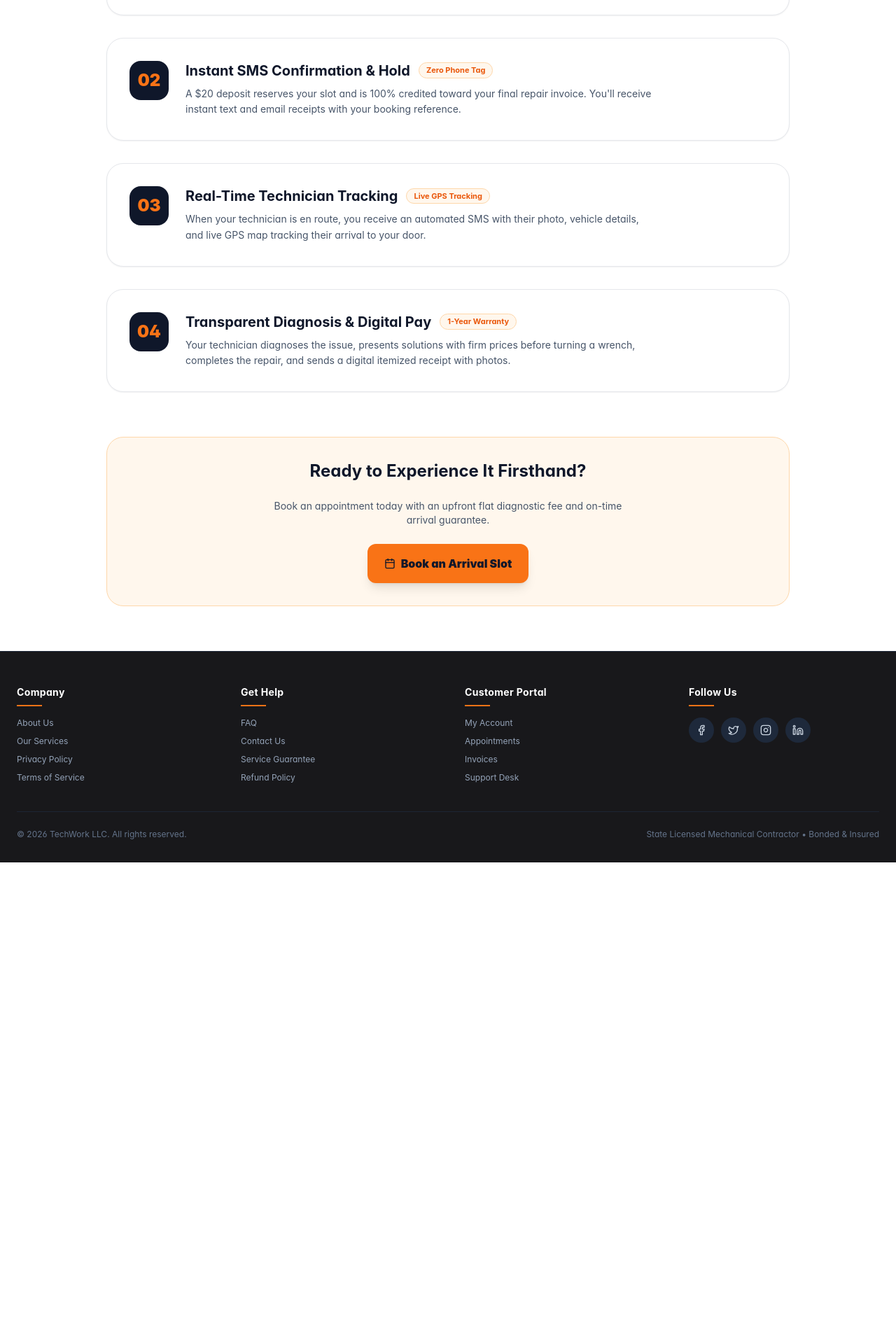
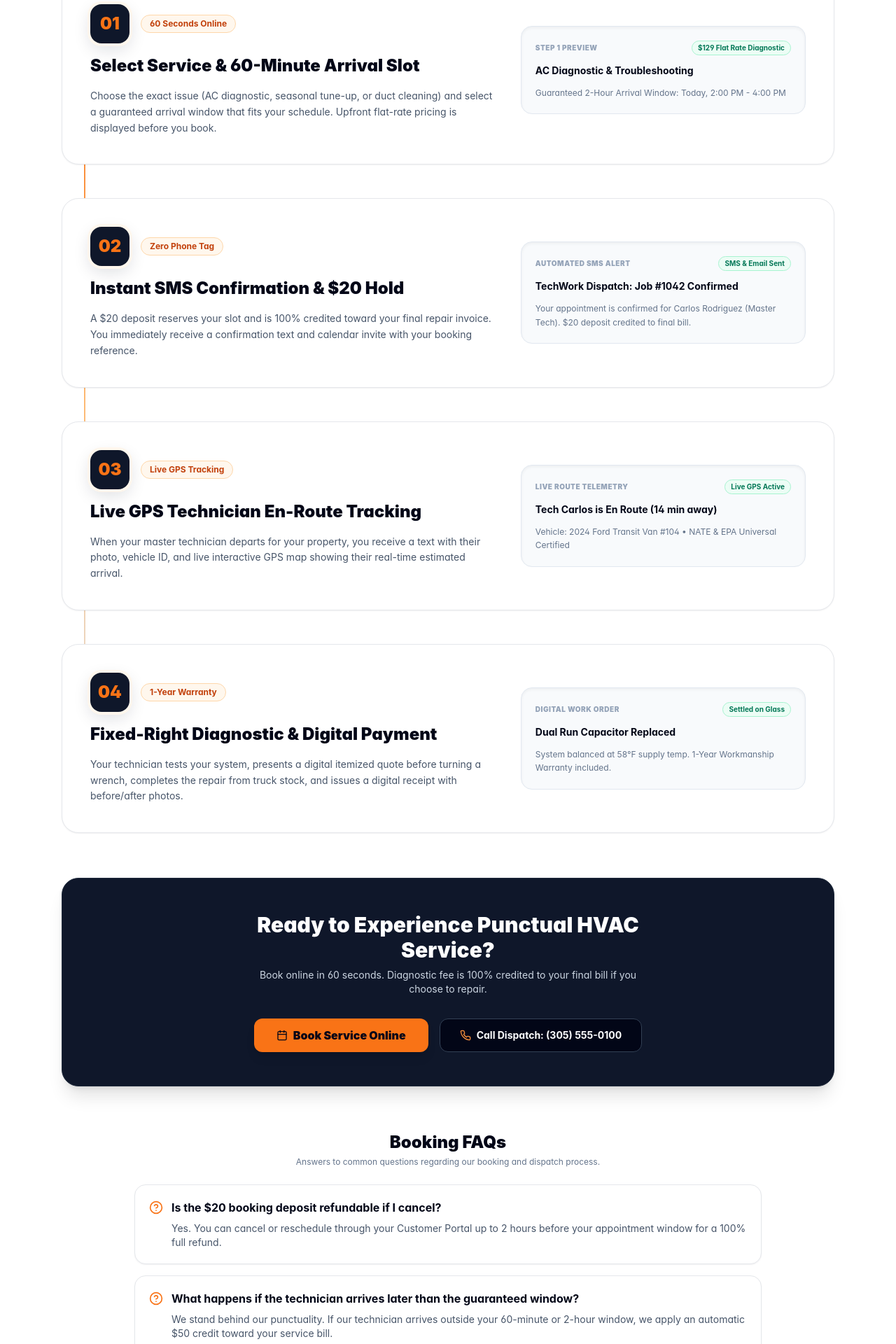
Before and after one commit to masterstech76/servicepro-os, a Next.js app: page /how-it-works in a window 1280 px wide. Shown: the part 560-2480 px from the top of the page at 70% size. Before the commit the page ends 1792 px from the top, so only its background shows below. Built offline with nearby package versions, Linux system fonts and the light colour scheme.

Commit message:
feat(core): align homepage discovery with Amazon/Angi and rebuild how-it-works with Stripe connectors

```diff
--- a/src/app/(public)/how-it-works/page.tsx
+++ b/src/app/(public)/how-it-works/page.tsx
@@ -1,95 +1,230 @@
 import * as React from "react";
 import Link from "next/link";
-import { Calendar, Phone, CheckCircle2, ShieldCheck, Clock, ArrowRight, MessageSquare } from "lucide-react";
+import {
+  Calendar,
+  Phone,
+  CheckCircle2,
+  ShieldCheck,
+  Clock,
+  ArrowRight,
+  MessageSquare,
+  Smartphone,
+  Navigation,
+  FileText,
+  CreditCard,
+  Sparkles,
+  HelpCircle,
+} from "lucide-react";
 import { businessConfig } from "@config/business.config";
+import { Breadcrumbs } from "@/components/shared/Breadcrumbs";
 import { Button } from "@/components/ui/button";
 
 export const metadata = {
-  title: `How It Works | ${businessConfig.businessName}`,
-  description: `Learn how TechWork's 60-second online booking and guaranteed arrival window work.`,
+  title: `How It Works — 60-Second Booking & Live GPS Dispatch | ${businessConfig.businessName}`,
+  description: `Learn how ${businessConfig.businessName}'s transparent HVAC booking, real-time technician GPS tracking, and upfront pricing work.`,
 };
 
 export default function HowItWorksPage() {
+  const cleanPhoneHref = `tel:${businessConfig.phone.replace(/\D/g, "")}`;
+
   const steps = [
     {
       num: "01",
       title: "Select Service & 60-Minute Arrival Slot",
-      desc: "Pick the service you need (e.g. AC Repair diagnostic or Seasonal Tune-Up) and pick a convenient 60-minute arrival window. You'll see flat-rate upfront pricing immediately.",
+      desc: "Choose the exact issue (AC diagnostic, seasonal tune-up, or duct cleaning) and select a guaranteed arrival window that fits your schedule. Upfront flat-rate pricing is displayed before you book.",
       badge: "60 Seconds Online",
+      preview: {
+        tag: "Step 1 Preview",
+        headline: "AC Diagnostic & Troubleshooting",
+        sub: "Guaranteed 2-Hour Arrival Window: Today, 2:00 PM - 4:00 PM",
+        badgeText: "$129 Flat Rate Diagnostic",
+      },
     },
     {
       num: "02",
-      title: "Instant SMS Confirmation & Hold",
-      desc: "A $20 deposit reserves your slot and is 100% credited toward your final repair invoice. You'll receive instant text and email receipts with your booking reference.",
+      title: "Instant SMS Confirmation & $20 Hold",
+      desc: "A $20 deposit reserves your slot and is 100% credited toward your final repair invoice. You immediately receive a confirmation text and calendar invite with your booking reference.",
       badge: "Zero Phone Tag",
+      preview: {
+        tag: "Automated SMS Alert",
+        headline: "TechWork Dispatch: Job #1042 Confirmed",
+        sub: "Your appointment is confirmed for Carlos Rodriguez (Master Tech). $20 deposit credited to final bill.",
+        badgeText: "SMS & Email Sent",
+      },
     },
     {
       num: "03",
-      title: "Real-Time Technician Tracking",
-      desc: "When your technician is en route, you receive an automated SMS with their photo, vehicle details, and live GPS map tracking their arrival to your door.",
+      title: "Live GPS Technician En-Route Tracking",
+      desc: "When your master technician departs for your property, you receive a text with their photo, vehicle ID, and live interactive GPS map showing their real-time estimated arrival.",
       badge: "Live GPS Tracking",
+      preview: {
+        tag: "Live Route Telemetry",
+        headline: "Tech Carlos is En Route (14 min away)",
+        sub: "Vehicle: 2024 Ford Transit Van #104 • NATE & EPA Universal Certified",
+        badgeText: "Live GPS Active",
+      },
     },
     {
       num: "04",
-      title: "Transparent Diagnosis & Digital Pay",
-      desc: "Your technician diagnoses the issue, presents solutions with firm prices before turning a wrench, completes the repair, and sends a digital itemized receipt with photos.",
+      title: "Fixed-Right Diagnostic & Digital Payment",
+      desc: "Your technician tests your system, presents a digital itemized quote before turning a wrench, completes the repair from truck stock, and issues a digital receipt with before/after photos.",
       badge: "1-Year Warranty",
+      preview: {
+        tag: "Digital Work Order",
+        headline: "Dual Run Capacitor Replaced",
+        sub: "System balanced at 58°F supply temp. 1-Year Workmanship Warranty included.",
+        badgeText: "Settled on Glass",
+      },
+    },
+  ];
+
+  const faqs = [
+    {
+      q: "Is the $20 booking deposit refundable if I cancel?",
+      a: "Yes. You can cancel or reschedule through your Customer Portal up to 2 hours before your appointment window for a 100% full refund.",
+    },
+    {
+      q: "What happens if the technician arrives later than the guaranteed window?",
+      a: "We stand behind our punctuality. If our technician arrives outside your 60-minute or 2-hour window, we apply an automatic $50 credit toward your service bill.",
+    },
+    {
+      q: "Do I have to pay before the technician inspects my system?",
+      a: "Never. Only the $20 reservation hold is collected online. Any repair work is quoted on-site with flat-rate pricing, and you only pay after approving the fix and seeing cold air restored.",
     },
   ];
 
   return (
-    <div className="min-h-screen bg-white text-navy-900">
+    <div className="min-h-screen bg-white text-navy-900 pb-16">
+      <Breadcrumbs items={[{ label: "How It Works" }]} />
+
+      {/* Stripe-Style Editorial Hero */}
       <section className="bg-gradient-to-b from-orange-50/60 to-white py-16 px-4 sm:px-6 border-b border-slate-200">
         <div className="max-w-4xl mx-auto text-center space-y-4">
-          <span className="text-xs font-black text-orange-600 uppercase tracking-wider bg-orange-50 px-3.5 py-1 rounded-full border border-orange-200">
+          <span className="text-xs font-black text-orange-600 uppercase tracking-wider bg-orange-100/80 px-3.5 py-1 rounded-full border border-orange-200 inline-flex items-center gap-1.5">
+            <Sparkles className="h-3.5 w-3.5" />
             Frictionless Field Service
           </span>
-          <h1 className="font-heading text-3xl sm:text-5xl font-black text-navy-900 tracking-tight">
-            How TechWork Online Booking Works
+          <h1 className="font-heading text-3xl sm:text-5xl font-black text-navy-950 tracking-tight leading-tight">
+            How {businessConfig.businessName} Online Booking Works
           </h1>
-          <p className="text-base sm:text-lg text-slate-600 max-w-2xl mx-auto">
-            We redesigned the residential HVAC service experience around your schedule. No waiting on hold, no guessing games.
+          <p className="text-base sm:text-lg text-slate-600 max-w-2xl mx-auto leading-relaxed">
+            We redesigned the HVAC contractor experience around your convenience. No waiting on hold, no 8-hour waiting windows, and no surprise prices.
           </p>
         </div>
       </section>
 
-      <section className="py-16 px-4 sm:px-6 max-w-5xl mx-auto">
-        <div className="space-y-8">
+      {/* Connected Numbered Steps (Stripe Style) */}
+      <section className="py-16 px-4 sm:px-6 max-w-6xl mx-auto">
+        <div className="space-y-12 relative">
+          {/* Vertical continuous accent line for desktop */}
+          <div className="hidden lg:block absolute left-8 top-10 bottom-10 w-0.5 bg-gradient-to-b from-orange-500 via-orange-300 to-slate-200 z-0" />
+
           {steps.map((st, idx) => (
             <div
               key={st.num}
-              className="p-8 rounded-3xl border border-slate-200/90 bg-white shadow-sm flex flex-col md:flex-row items-start gap-6 hover:shadow-md transition-shadow"
+              className="relative z-10 grid grid-cols-1 lg:grid-cols-12 gap-8 items-center rounded-3xl border border-slate-200/90 bg-white p-6 sm:p-10 shadow-sm hover:shadow-md transition-shadow"
             >
-              <div className="h-14 w-14 rounded-2xl bg-navy-900 text-orange-500 font-heading font-black text-2xl flex items-center justify-center shrink-0">
-                {st.num}
-              </div>
-              <div className="space-y-2 flex-1">
-                <div className="flex items-center gap-3">
-                  <h2 className="font-heading text-xl font-bold text-navy-900">{st.title}</h2>
-                  <span className="text-[11px] font-bold text-orange-600 bg-orange-50 px-2.5 py-0.5 rounded-full border border-orange-200">
+              {/* Left Column: Number + Content (7 cols) */}
+              <div className="lg:col-span-7 space-y-4">
+                <div className="flex items-center gap-4">
+                  <div className="h-14 w-14 rounded-2xl bg-navy-900 text-orange-500 font-heading font-black text-2xl flex items-center justify-center shrink-0 shadow-md ring-4 ring-orange-50">
+                    {st.num}
+                  </div>
+                  <span className="text-xs font-bold text-orange-700 bg-orange-50 px-3 py-1 rounded-full border border-orange-200">
                     {st.badge}
                   </span>
                 </div>
-                <p className="text-sm text-slate-600 leading-relaxed max-w-2xl">
+
+                <h2 className="font-heading text-xl sm:text-2xl font-black text-navy-950">
+                  {st.title}
+                </h2>
+                <p className="text-sm text-slate-600 leading-relaxed max-w-xl">
                   {st.desc}
                 </p>
+              </div>
+
+              {/* Right Column: Visual UI Mockup (5 cols) */}
+              <div className="lg:col-span-5">
+                <div className="rounded-2xl border border-slate-200 bg-slate-50 p-5 shadow-inner space-y-3">
+                  <div className="flex items-center justify-between">
+                    <span className="text-[10px] font-black uppercase tracking-wider text-slate-400">
+                      {st.preview.tag}
+                    </span>
+                    <span className="text-[10px] font-bold text-emerald-700 bg-emerald-50 px-2 py-0.5 rounded-full border border-emerald-200">
+                      {st.preview.badgeText}
+                    </span>
+                  </div>
+                  <div className="font-heading font-bold text-sm text-navy-950">
+                    {st.preview.headline}
+                  </div>
+                  <p className="text-xs text-slate-500 leading-relaxed">
+                    {st.preview.sub}
+                  </p>
+                </div>
               </div>
             </div>
           ))}
         </div>
 
-        <div className="mt-16 p-8 rounded-3xl bg-orange-50 border border-orange-200 text-center space-y-6">
-          <h3 className="font-heading text-2xl font-bold text-navy-900">Ready to Experience It Firsthand?</h3>
-          <p className="text-sm text-slate-600 max-w-lg mx-auto">
-            Book an appointment today with an upfront flat diagnostic fee and on-time arrival guarantee.
-          </p>
-          <div className="flex items-center justify-center gap-4">
-            <Button asChild size="lg" className="rounded-xl bg-orange-500 hover:bg-orange-600 text-navy-900 font-black shadow-lg">
+        {/* CTA Card */}
+        <div className="mt-16 p-8 sm:p-12 rounded-3xl bg-navy-900 text-white text-center space-y-6 shadow-xl border border-navy-800">
+          <div className="space-y-2 max-w-xl mx-auto">
+            <h3 className="font-heading text-2xl sm:text-3xl font-black text-white">
+              Ready to Experience Punctual HVAC Service?
+            </h3>
+            <p className="text-xs sm:text-sm text-slate-300 leading-relaxed">
+              Book online in 60 seconds. Diagnostic fee is 100% credited to your final bill if you choose to repair.
+            </p>
+          </div>
+          <div className="flex flex-col sm:flex-row items-center justify-center gap-4 pt-2">
+            <Button
+              asChild
+              size="lg"
+              className="rounded-xl bg-orange-500 hover:bg-orange-600 text-navy-950 font-black h-12 px-8 shadow-lg w-full sm:w-auto"
+            >
               <Link href="/book">
                 <Calendar className="mr-2 h-4 w-4" />
-                <span>Book an Arrival Slot</span>
+                <span>Book Service Online</span>
               </Link>
             </Button>
+            <a
+              href={cleanPhoneHref}
+              className="inline-flex h-12 items-center justify-center rounded-xl border border-slate-700 bg-navy-950 hover:bg-white hover:text-navy-950 text-white font-bold text-xs sm:text-sm px-7 transition-all w-full sm:w-auto"
+            >
+              <Phone className="mr-2 h-4 w-4 text-orange-400" />
+              <span>Call Dispatch: {businessConfig.phone}</span>
+            </a>
+          </div>
+        </div>
+
+        {/* FAQ Section */}
+        <div className="mt-16 max-w-4xl mx-auto space-y-6">
+          <div className="text-center space-y-1">
+            <h2 className="font-heading text-2xl font-black text-navy-950">
+              Booking FAQs
+            </h2>
+            <p className="text-xs text-slate-500">
+              Answers to common questions regarding our booking and dispatch process.
+            </p>
+          </div>
+
+          <div className="space-y-4">
+            {faqs.map((f, i) => (
+              <div
+                key={i}
+                className="p-5 rounded-2xl border border-slate-200/90 bg-white shadow-sm space-y-2"
+              >
+                <div className="flex items-start gap-3">
+                  <HelpCircle className="h-5 w-5 text-orange-500 shrink-0 mt-0.5" />
+                  <h3 className="font-heading font-bold text-sm sm:text-base text-navy-950">
+                    {f.q}
+                  </h3>
+                </div>
+                <p className="text-xs sm:text-sm text-slate-600 pl-8 leading-relaxed">
+                  {f.a}
+                </p>
+              </div>
+            ))}
           </div>
         </div>
       </section>
```
Also changed, not shown: src/app/(public)/page.tsx (+69 -16 lines).
